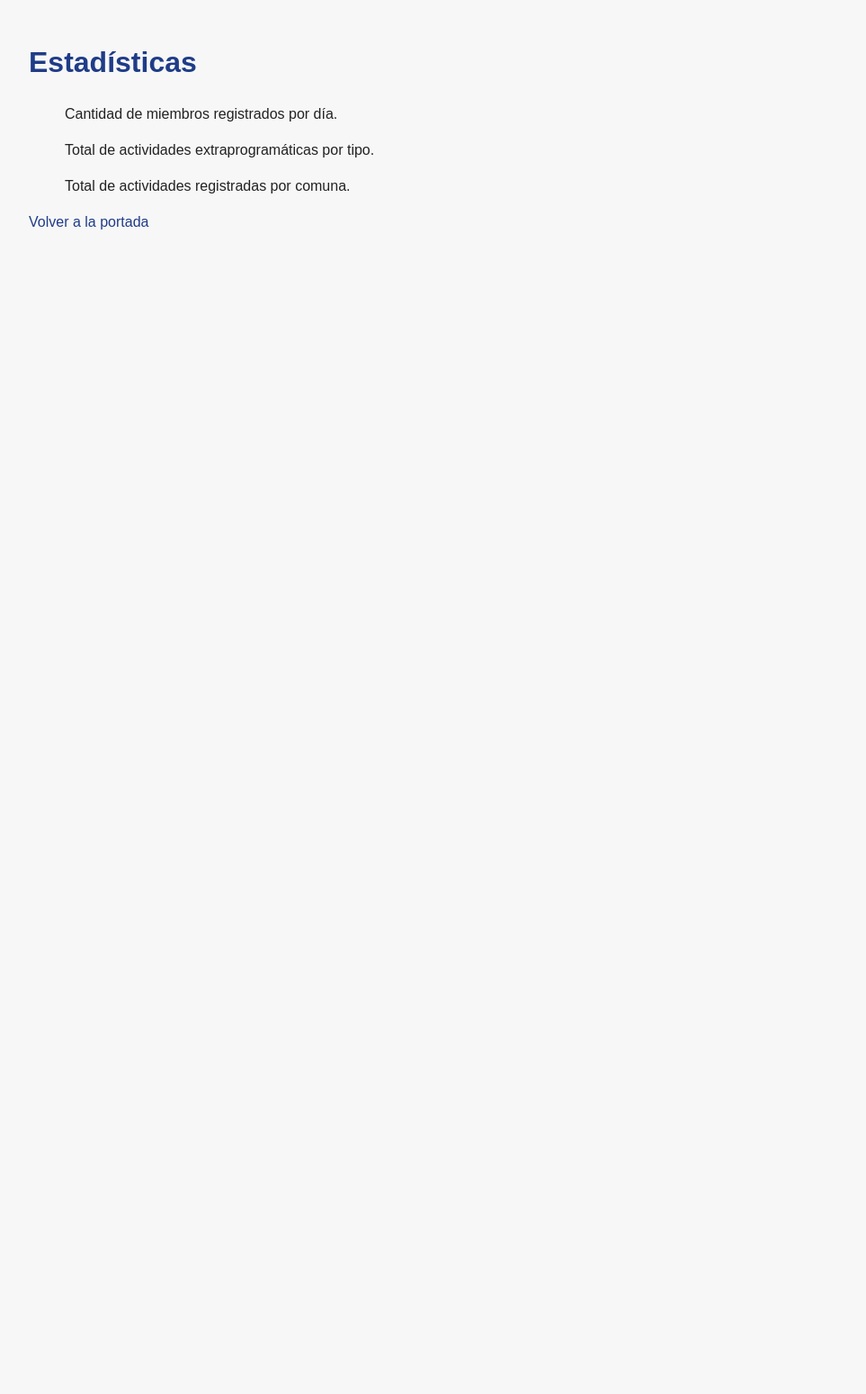
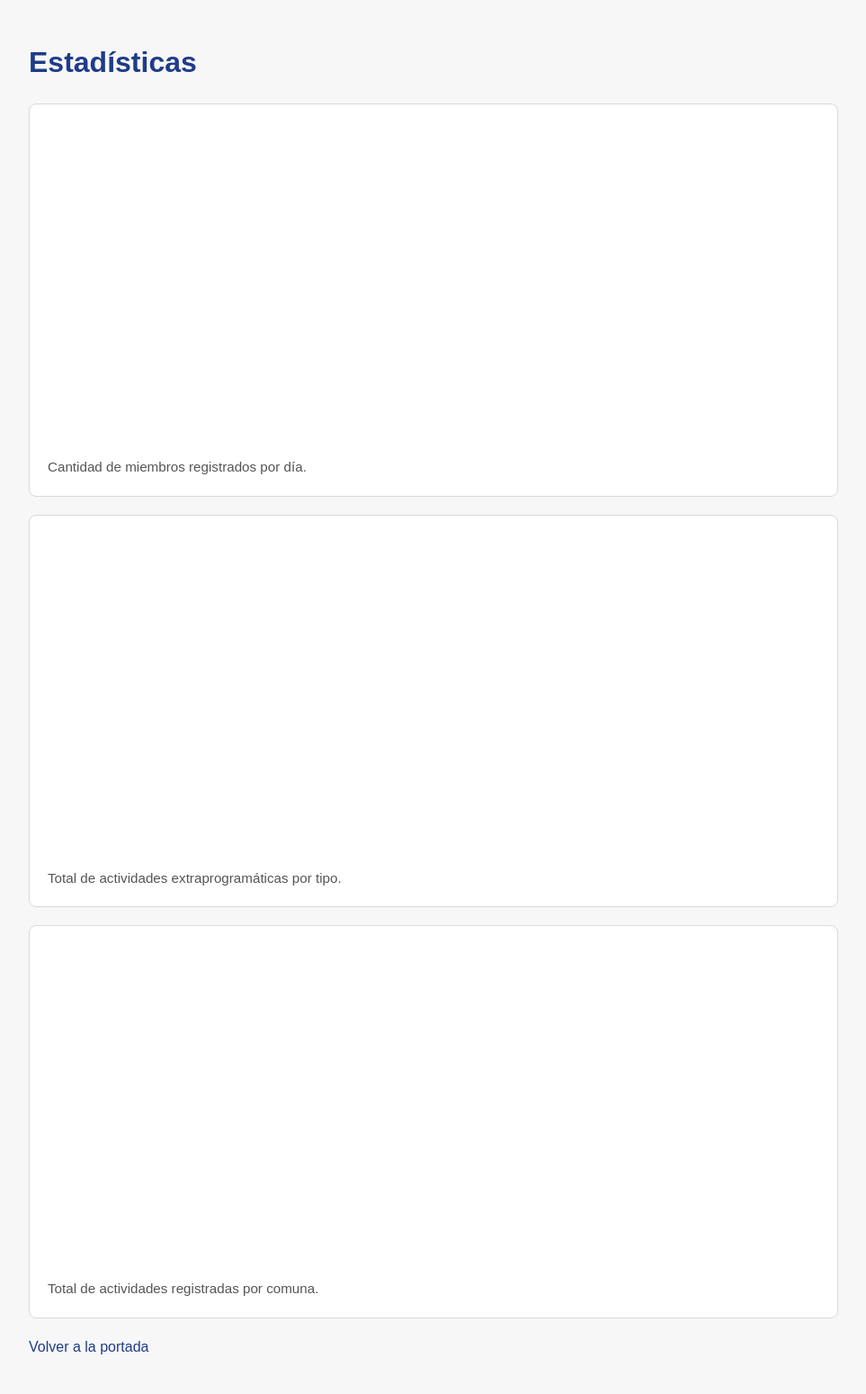
Before and after one commit to LexfordMax14/desarrollo_web_lazaro_narvaez, a Flask app: page /estadisticas in a window 1280 px wide. Shown: the whole page at 90% size, without its empty margins (158-1121 px from the left). Before the commit the page ends 255 px from the top, so only its background shows below. Run offline with Flask 3, Linux system fonts and the light colour scheme.

Commit message:
feat: estilos para estadisticas

```diff
--- a/static/css/styles.css
+++ b/static/css/styles.css
@@ -187,3 +187,29 @@
     color: #c62828;
     margin-bottom: 6px;
 }
+
+.stats-container {
+    display: flex;
+    flex-direction: column;
+    gap: 20px;
+    margin-bottom: 20px;
+}
+
+.grafico-figure {
+    background-color: #ffffff;
+    border: 1px solid #d9d9d9;
+    border-radius: 8px;
+    padding: 20px;
+    margin: 0;
+}
+
+.grafico-container {
+    width: 100%;
+    height: 360px;
+}
+
+.grafico-descripcion {
+    margin-top: 12px;
+    font-size: 0.95rem;
+    color: #555555;
+}
```
